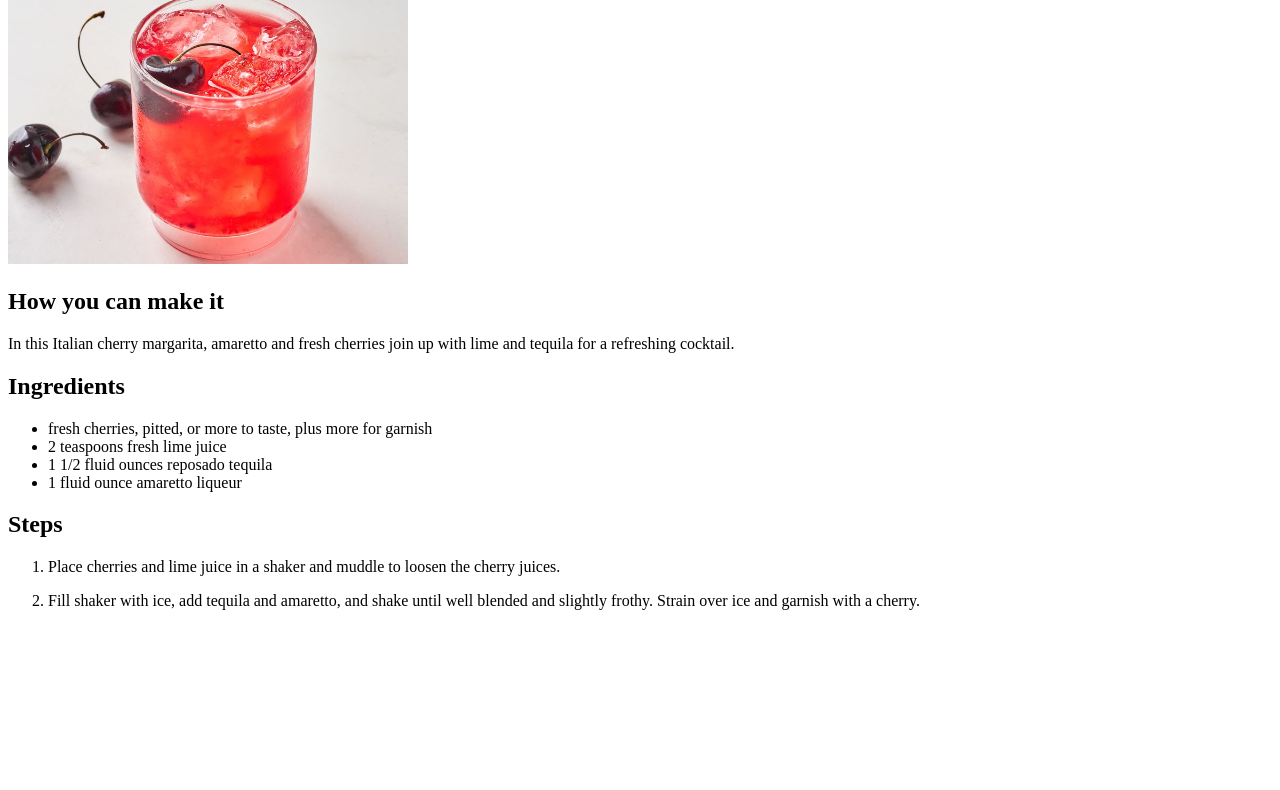
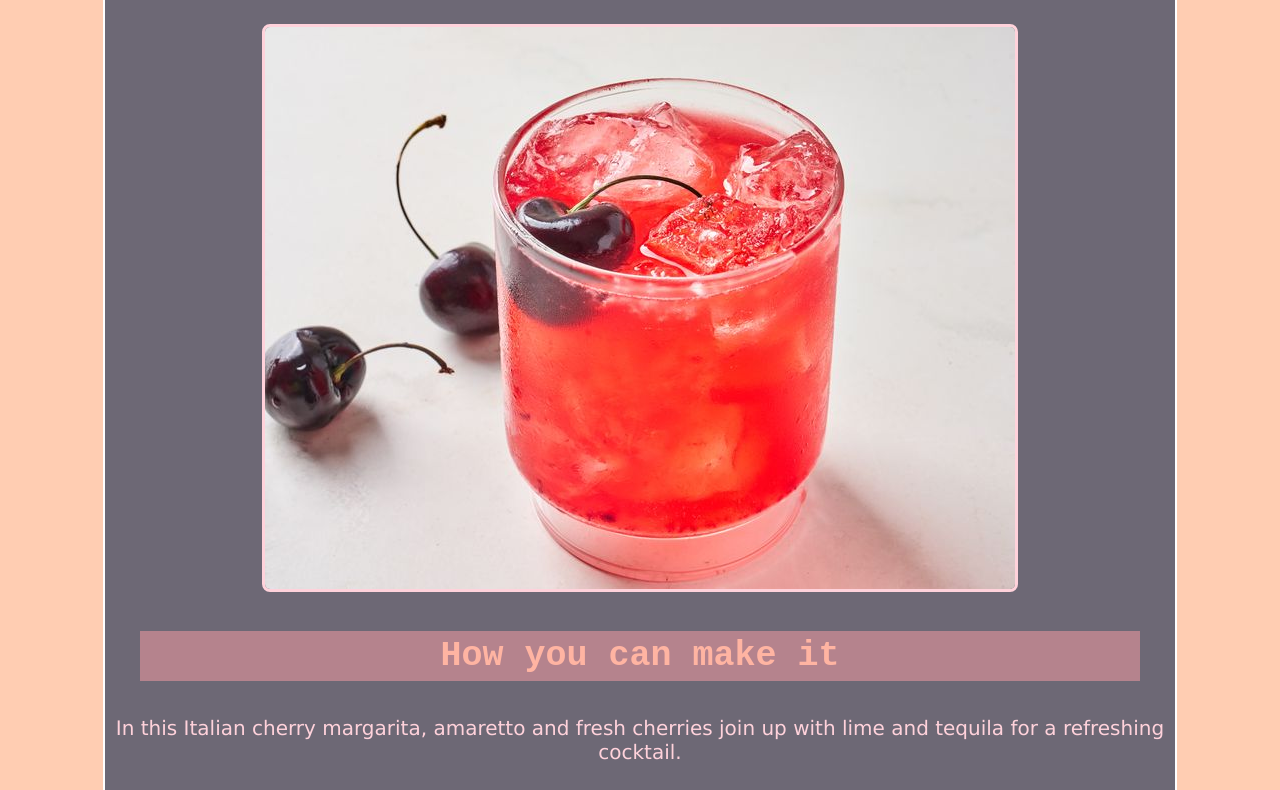
Before and after one commit to Red-Mad-Mango/odin-recipes, a plain HTML site: page Recipes/Italian cherry Margarita.html in a window 1280 px wide. Shown: the part 142-932 px from the top of the page. Before the commit the page ends 800 px from the top, so only its background shows below. Drawn offline with Linux system fonts and the light colour scheme.

Commit message:
Add CSS to italian-cherrypmargarita
To add style to italian-cherry-margarita

```diff
--- a/Recipes/Italian cherry Margarita.html
+++ b/Recipes/Italian cherry Margarita.html
@@ -4,9 +4,11 @@
     <meta charset="UTF-8">
     <meta name="viewport" content="width=device-width, initial-scale=1.0">
     <title>Italian cherry Margarita</title>
+    <link rel="stylesheet" href="italian-cherry-margarita.css">
 </head>
 <body>
     <a href="../index.html">Home page</a>
+    <div id="main">
     <h1>Italian cherry Margarita</h1>
         <img src="../images/italian cherry margarita.jpg" alt="Italian cherry Margarita" height="300">
 
@@ -26,8 +28,6 @@
             <li><p>Place cherries and lime juice in a shaker and muddle to loosen the cherry juices.</p></li>
             <li><p>Fill shaker with ice, add tequila and amaretto, and shake until well blended and slightly frothy. Strain over ice and garnish with a cherry. </p></li>
         </ol>
-
-
-
+    </div>
 </body>
 </html>
--- /dev/null
+++ b/Recipes/italian-cherry-margarita.css
@@ -0,0 +1,54 @@
+body {
+    background-color: rgb(255, 205, 178);
+    box-sizing: border-box;
+    text-decoration: none;
+    font-family: Verdana, Geneva, Tahoma, sans-serif;
+
+}
+
+#main {
+    box-sizing: border-box;
+    width: 85%;
+    background-color: #6d6875;
+    border: 2px solid white;
+    text-align: center;
+    margin: auto;
+}
+
+img {
+    box-sizing:border-box;
+    border: 3px solid #ffd2db;
+    border-radius: 8px;
+    max-width: 90%;
+    height: auto;
+
+}
+
+h1, h2 {
+    color: #ffb4a2;
+    font-family: monospace;
+    background-color: #b5838d;
+    margin: 35px;
+    padding: 5px;
+}
+
+h1 {
+    font-size: 50px;
+    padding-right: 2px;
+}
+
+h2 {
+    font-size: 35px;
+}
+
+p {
+    font-size: 20px;
+    color: #ffd2db;
+}
+
+li {
+    list-style-position: inside;
+    list-style-type: disc;
+    font-size: 20px;
+    color: #ffd2db;
+}
```
